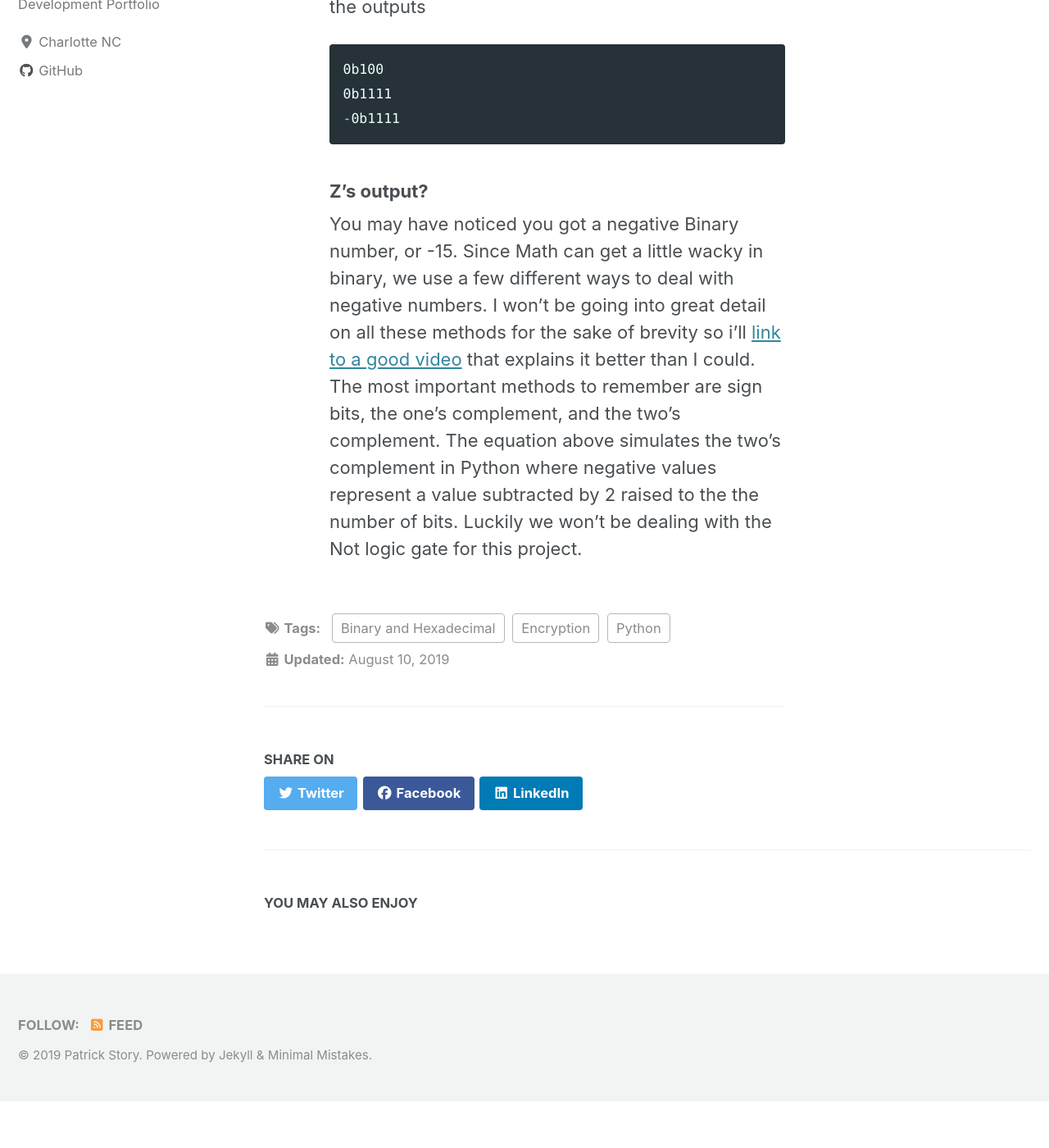
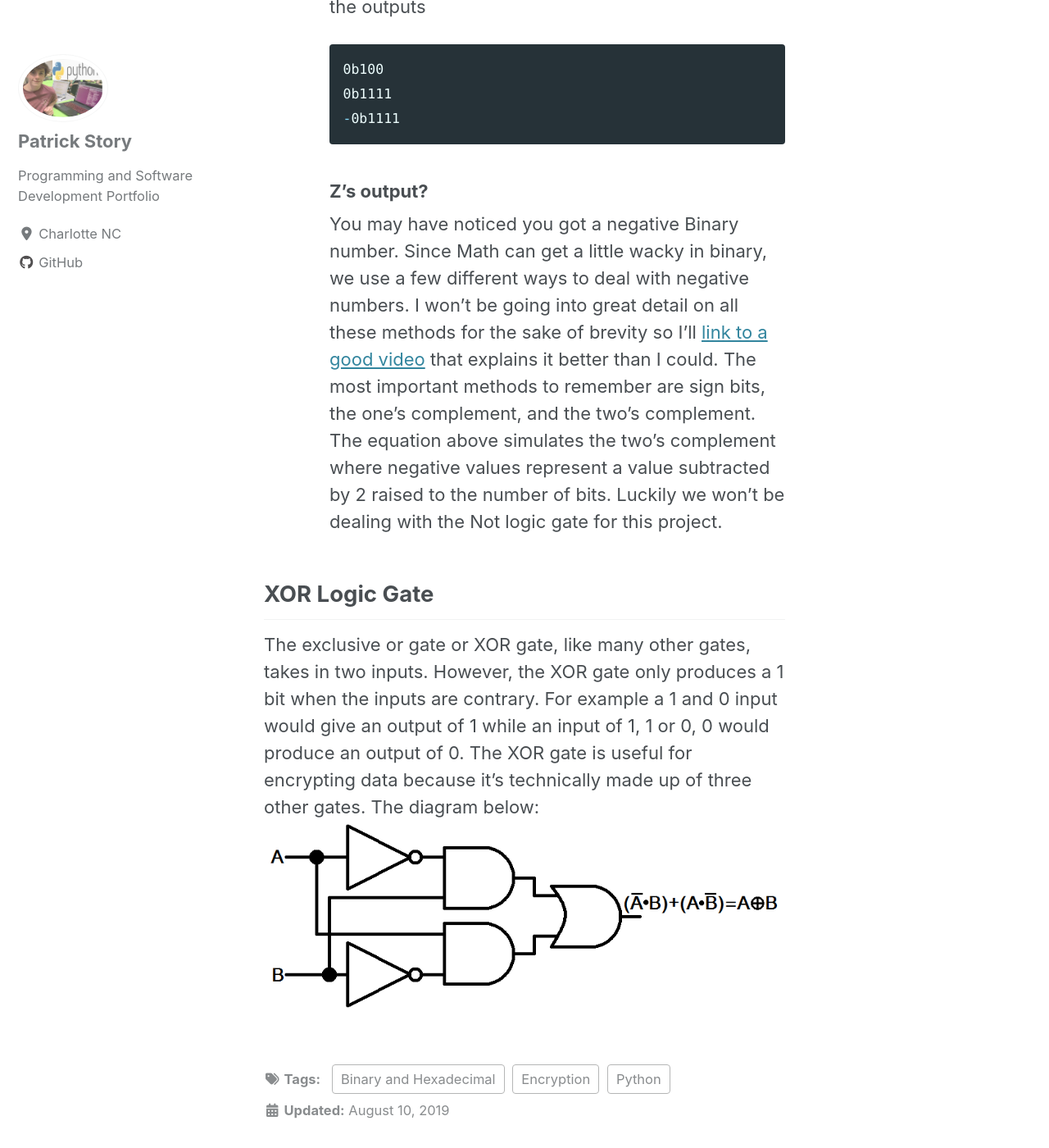
Before and after one commit to Patchyst/Patchyst.github.io, a Jekyll site: the page built from _posts/2019-08-10-binaryintro.md, in a window 1280 px wide and 1400 px high, scrolled down 5260 px. Shown: the whole window at 82% size. Built offline with Jekyll 4.4.1, drawn with Linux system fonts in a browser that asks for light colours; cached includes are drawn as plain includes; nearby versions of some CDN libraries; before the commit the page ends 6603 px from its top, so only the background shows below that; some of the changed text lies outside the part shown.

Commit message:
Updating Binary project

````diff
--- a/_posts/2019-08-10-binaryintro.md
+++ b/_posts/2019-08-10-binaryintro.md
@@ -29,12 +29,12 @@ encryption!
 
 
 ## Logic Gates
-OK ok, I know I said we would begin on the XOR stream cipher, but understanding logic gates is kind of crucial if you want to write the encryption. Remember earlier when I assigned binary numbers to a boolean value? Well, that will come in handy now. Just like an if statement in Python logic gates use Boolean Values.
-The following are common boolean operators:
+OK ok, I know I said we would begin on the XOR stream cipher, but understanding logic gates is kind of crucial if you want to write the encryption. Remember earlier when I assigned binary numbers to a Boolean value? Well, that will come in handy now. Just like an if statement in Python logic gates use Boolean Values.
+The following are common Boolean operators:
 * AND, checks if both statements are True
 * OR, check if at least one of the statements are True
-* NOT, changes the boolean values of a statement, true to false or false to true
-The term "logic gate" originates from how electronic circuits handle booleans, on(true) off(false).
+* NOT, changes the Boolean values of a statement, true to false or false to true
+The term "logic gate" originates from how electronic circuits handle Booleans, on(true) off(false).
 ### And Gates
 And gates take in two bits as an input and produce a single bit as an output. If both input bits are a 1(true) then the output bit is a 1(true).
 Just like the And operator used in regular Python if both conditions are True the output is True, if one of the conditions in false the output is False. On paper an And logic gate is often written in a D.
@@ -78,4 +78,8 @@ If you used the same variables as me you should get the outputs
   -0b1111
 ```
 ### Z's output?
-You may have noticed you got a negative Binary number, or -15. Since Math can get a little wacky in binary, we use a few different ways to deal with negative numbers. I won't be going into great detail on all these methods for the sake of brevity so i'll [link to a good video](https://www.youtube.com/watch?v=4qH4unVtJkE) that explains it better than I could. The most important methods to remember are sign bits, the one's complement, and the two's complement. The equation above simulates the two's complement in Python where negative values represent a value subtracted by 2 raised to the the number of bits. Luckily we won't be dealing with the Not logic gate for this project.
+You may have noticed you got a negative Binary number. Since Math can get a little wacky in binary, we use a few different ways to deal with negative numbers. I won't be going into great detail on all these methods for the sake of brevity so I'll [link to a good video](https://www.youtube.com/watch?v=4qH4unVtJkE) that explains it better than I could. The most important methods to remember are sign bits, the one's complement, and the two's complement. The equation above simulates the two's complement where negative values represent a value subtracted by 2 raised to the number of bits. Luckily we won't be dealing with the Not logic gate for this project.
+
+## XOR Logic Gate
+The exclusive or gate or XOR gate, like many other gates, takes in two inputs. However, the XOR gate only produces a 1 bit when the inputs are contrary. For example a 1 and 0 input would give an output of 1 while an input of 1, 1 or 0, 0 would produce an output of 0. The XOR gate is useful for encrypting data because it's technically made up of three other gates. The diagram below:
+![XOR-gate](/images/xorgate.jpg){:class="img-responsive"}
````
Also changed, not shown: other parts of _posts/2019-08-10-binaryintro.md (+1 -1 lines), images/xorgate.jpg (added).
